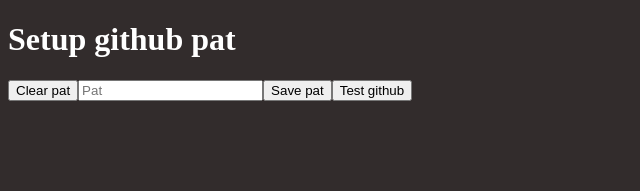
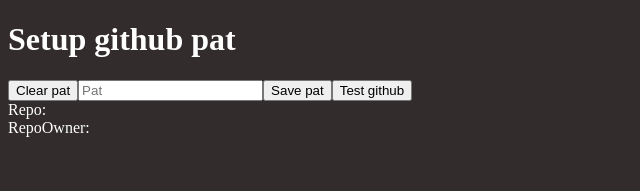
Before and after one commit to SimonEngineer/simonengineer.github.io, a React (Vite) app: page / in a window 1280 px wide. Shown: the top 191 px of the page, without its empty margins (0-640 px from the left). Built offline with nearby package versions, Linux system fonts and the light colour scheme.

Commit message:
Added log repo

```diff
--- a/src/routes/index.tsx
+++ b/src/routes/index.tsx
@@ -7,8 +7,8 @@
 })
 
 const localStoragePatKey = "GitHubPatToken"
-const githubDataRepo = import.meta.env.VITE_GITHUB_DATA_REPO!;
-const githubDataRepoOwner = import.meta.env.VITE_GITHUB_DATA_REPO_OWNER!;
+const githubDataRepo = import.meta.env.VITE_GITHUB_DATA_REPO;
+const githubDataRepoOwner = import.meta.env.VITE_GITHUB_DATA_REPO_OWNER;
 
 type GithubPatInfo = {
     checkedLocalStorage: boolean,
@@ -63,6 +63,10 @@
             </button>
 
 
+            <div>Repo: {githubDataRepo}</div>
+            <div>RepoOwner: {githubDataRepoOwner}</div>
+
+
         </div>
     )
 }
```
